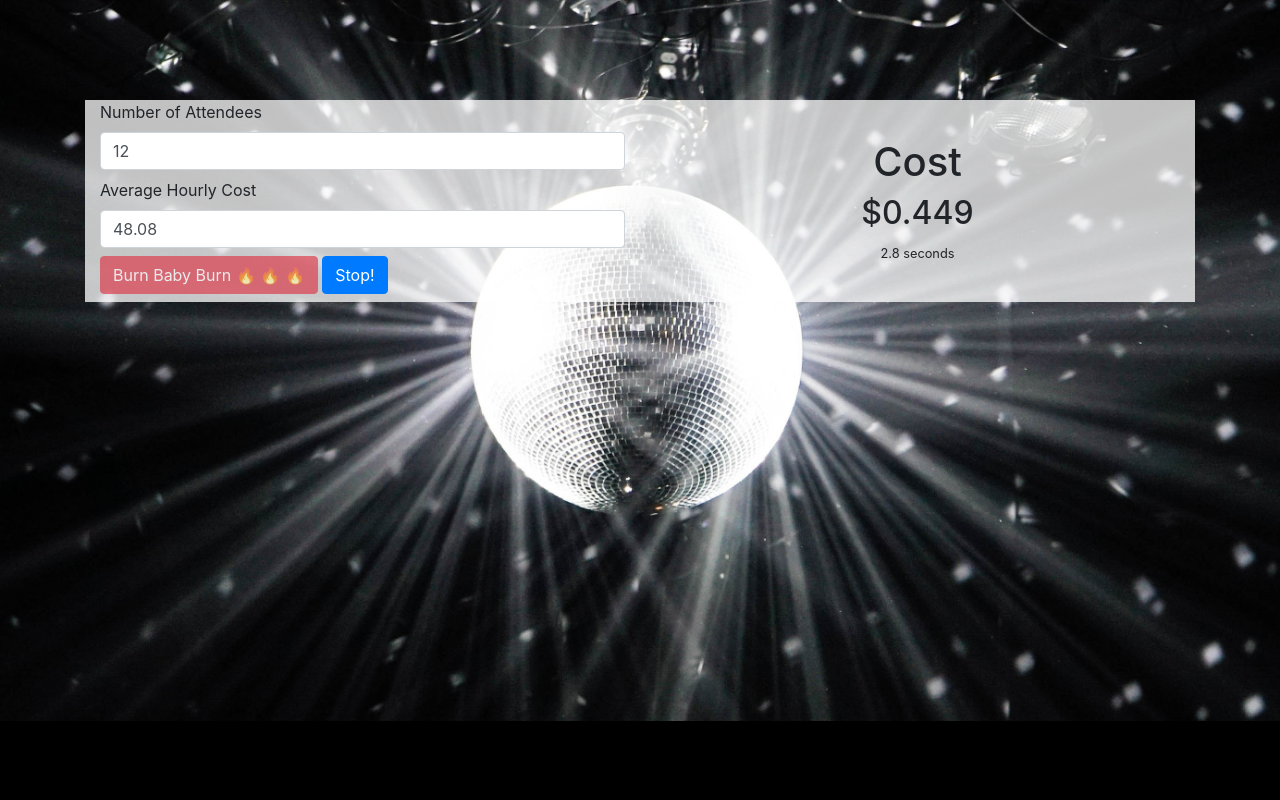
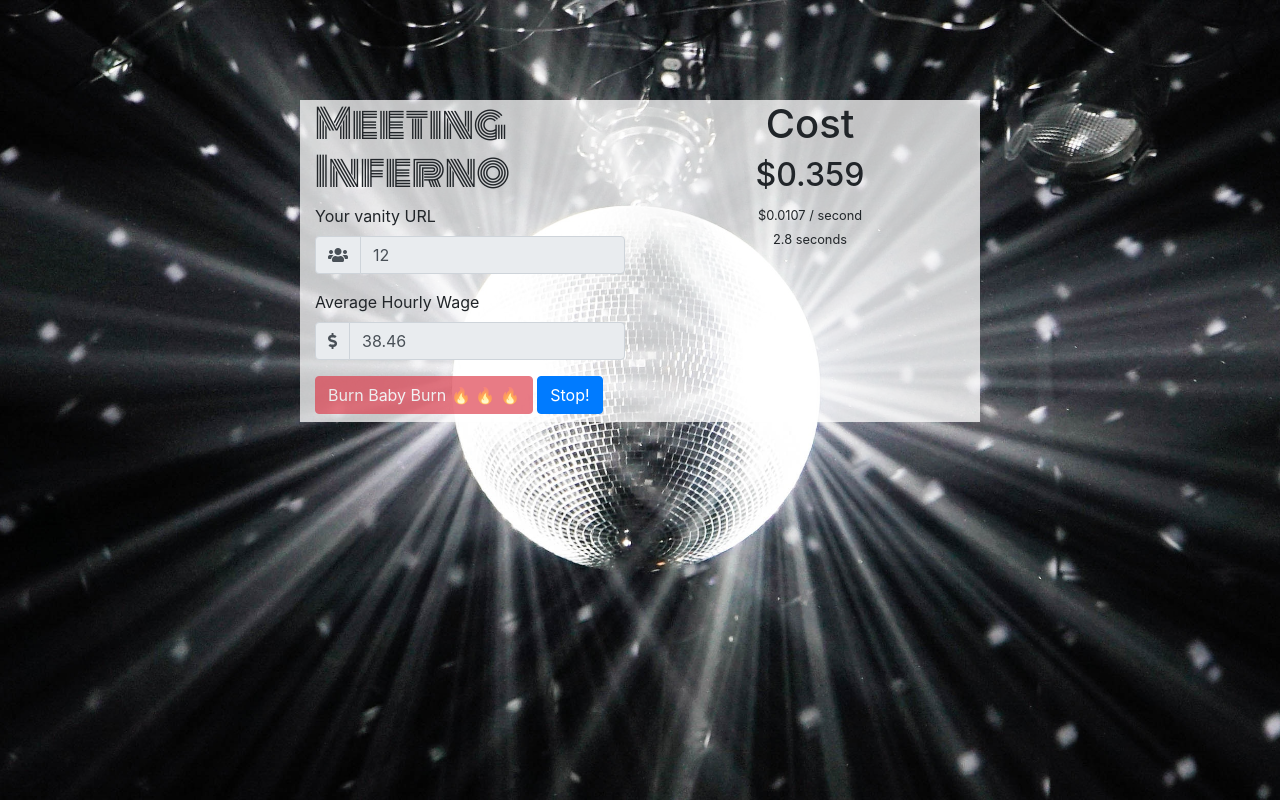
Before and after one commit to chaserx/burn_baby_burn, a plain HTML site: page index.html in a window 1280 px wide. Both pictures are taken after a click on the button "Burn Baby Burn 🔥 🔥 🔥". Drawn offline with nearby package versions, Linux system fonts and the light colour scheme.

Commit message:
i’ve been bad. this should have been multiple commits
adding font awesome
make the background image larger to cover the entire view
use bootstrap input groups
add fontawesome for input group addons
clean up the javascript

```diff
--- a/app.css
+++ b/app.css
@@ -1,10 +1,35 @@
-body,
 html {
-  background-image: url('greyson-joralemon-186357-unsplash.jpg');
-  background-repeat: no-repeat;
-  background-size: 100%;
   background-color: #000;
+}
+body {
+  height: 100%;
+}
+.top100 {
+  margin-top: 100px;
+}
+.container {
+  width: auto;
+  max-width: 680px;
+  padding: 0 15px;
+}
+.bg-image {
+  position: absolute;
+  top: 0;
+  left: 0;
+  width: 100%;
+  height: 100%;
+  z-index: 0;
+}
+img.bg-image {
+  object-fit: cover;
+}
+.cover {
+  z-index: 1;
+  background-color: rgba(255, 255, 255, 0.75);
 }
 .light-background {
   background-color: rgba(255, 255, 255, 0.75);
 }
+.seventies-font {
+  font-family: 'Monoton', cursive;
+}
--- a/index.html
+++ b/index.html
@@ -6,24 +6,40 @@
     <meta name="description" content="Made with redirected frustration during meetings. 👿">
     <link rel="stylesheet" href="https://stackpath.bootstrapcdn.com/bootstrap/4.1.0/css/bootstrap.min.css" integrity="sha384-9gVQ4dYFwwWSjIDZnLEWnxCjeSWFphJiwGPXr1jddIhOegiu1FwO5qRGvFXOdJZ4" crossorigin="anonymous">
     <link rel="stylesheet" type="text/css" href="app.css">
+    <link rel="stylesheet" href="https://use.fontawesome.com/releases/v5.1.1/css/all.css" integrity="sha384-O8whS3fhG2OnA5Kas0Y9l3cfpmYjapjI0E4theH4iuMD+pLhbf6JI0jIMfYcK3yZ" crossorigin="anonymous">
+    <link href="https://fonts.googleapis.com/css?family=Monoton" rel="stylesheet">
   </head>
   <body>
-    <div class="container" style="padding-top:100px">
-      <div class="d-flex flex-row justify-content-center align-items-center light-background">
-        <div class="col">
+    <img src="greyson-joralemon-186357-unsplash.jpg" class="bg-image" alt="">
+    <div class="container top100">
+      <div class="row">
+        <div class="col cover">
+          <h1 class="seventies-font">Meeting Inferno</h1>
           <form class="form">
-            <label for="inlineFormInputAttendees">Number of Attendees</label>
-            <input type="number" class="form-control mb-2 mr-sm-2" id="inlineFormInputAttendees" value="12" min="2" max="200" step="1">
+            <label for="inlineFormInputAttendees">Your vanity URL</label>
+            <div class="input-group mb-3">
+              <div class="input-group-prepend">
+                <span class="input-group-text" id="user-addon"><i class="fas fa-users"></i></span>
+              </div>
+              <input type="number" class="form-control" id="inlineFormInputAttendees" aria-describedby="user-addon" value="12" min="2" max="200" step="1">
+            </div>
 
-            <label for="inlineFormInputHourlyRate">Average Hourly Cost</label>
-            <input type="number" class="form-control mb-2 mr-sm-2" id="inlineFormInputHourlyRate" value="48.08" min="1.00" max="100.00" step="0.01">
+            <!-- TODO(chaserx): need an info icon with popup dialog to explain theh default value used here -->
+            <label for="inlineFormInputHourlyRate">Average Hourly Wage</label>
+            <div class="input-group mb-3">
+              <div class="input-group-prepend">
+                <span class="input-group-text" id="wage-addon"><i class="fas fa-dollar-sign"></i></span>
+              </div>
+              <input type="number" class="form-control" id="inlineFormInputHourlyRate" aria-describedby="wage-addon" value="38.46" min="1.00" max="100.00" step="0.01">
+            </div>
 
             <button type="submit" class="btn btn-danger mb-2 start-button">Burn Baby Burn 🔥 🔥 🔥</button>
             <button type="submit" class="btn btn-primary mb-2 stop-button" disabled>Stop!</button>
           </form>
         </div>
-        <div class="col text-center">
+        <div class="col text-center cover">
           <div class="cost"></div>
+          <!-- TODO(chaserx): it might be kinda fun to show some how much did this cost in 1977 when you cross certain amount boundaries. -->
         </div>
       </div>
     </div>
@@ -33,13 +49,23 @@
       var clockRunning = false;
       var startTime;
       var stopTime;
+      var interval;
+      var elapsedTime = 0.00;
+
+      function hourlyRateInput () {
+        return document.querySelector("#inlineFormInputHourlyRate");
+      }
+
+      function attendeeNumberInput () {
+        return document.querySelector("#inlineFormInputAttendees");
+      }
 
       function hourlyRate () {
-        return parseFloat(document.querySelector("#inlineFormInputHourlyRate").value);
+        return parseFloat(hourlyRateInput().value);
       }
 
       function attendeeNumber () {
-        return parseInt(document.querySelector("#inlineFormInputAttendees").value);
+        return parseInt(attendeeNumberInput().value);
       }
 
       function burnPerSecond () {
@@ -58,7 +84,6 @@
       function startTheClock () {
         clockRunning = true;
         startTime = new Date;
-        return;
       }
 
       function stopTheClock () {
@@ -66,36 +91,51 @@
       }
 
       function disableButton (buttonTarget) {
-        return document.querySelector(buttonTarget).disabled = true;
+        document.querySelector(buttonTarget).disabled = true;
       }
 
       function enableButton (buttonTarget) {
-        return document.querySelector(buttonTarget).disabled = false;
+        document.querySelector(buttonTarget).disabled = false;
       }
 
+      function disableInputs () {
+        hourlyRateInput().disabled = true;
+        attendeeNumberInput().disabled = true;
+      }
+
+      function enableInputs () {
+        hourlyRateInput().disabled = false;
+        attendeeNumberInput().disabled = false;
+      }
+
+      // NOTE(chaserx): it might be kind of neat to have a table of recent timings stored in localstorage; add to with a save button
+
       function renderDefault () {
-        const costHolder = document.querySelector('.cost')
-        var majorMinor = new Array("0", "00");
-        var html = `
-          <h1 class="cost-label">Cost</h1>
+        const costHolder = document.querySelector('.cost');
+        let majorMinor = new Array("0", "00");
+        let html = `
+          <h1 class="cost-label seventies-font">Cost</h1>
           <h2 class="count">$${majorMinor[0]}.${majorMinor[1]}</h2>
+          <small>$${burnPerSecond().toFixed(4)} / second</small>
           `
         costHolder.innerHTML = html;
       }
 
       function render () {
-        const costHolder = document.querySelector('.cost')
+        const costHolder = document.querySelector('.cost');
+        let majorMinor = new Array;
+        let currentTime;
+        // TODO(chaserx): need a little more detail here to make the start and stop action work correctly. Maybe like storing and using a stopTime; also maybe using the elapsedTime more globally
+        if (!clockRunning) return;
 
-        if (clockRunning) {
-          var elapsedTime = timeElaspedInSeconds(new Date, startTime);
-          var majorMinor = amountBurned(elapsedTime).toFixed(3).toString().split('.')
-        } else {
-          return;
-        }
+        elapsedTime = timeElaspedInSeconds(new Date, startTime);
+        majorMinor = amountBurned(elapsedTime).toFixed(3).toString().split('.')
 
-        var html = `
+        let html = `
           <h1 class="cost-label">Cost</h1>
           <h2 class="count">$${majorMinor[0]}.${majorMinor[1]}</h2>
+          <small>$${burnPerSecond().toFixed(4)} / second</small>
+          <br>
           <small>${elapsedTime.toFixed(1)} seconds</small>
           `
 
@@ -104,25 +144,30 @@
         });
       }
 
-      renderDefault();
+      // TODO(chaserx): a reset function that zeros out variables and renders the default would be a nice to have too. Reset button only available if the clock is not running.
 
-      var startButton = document.querySelector('.start-button');
-      var stopButton = document.querySelector('.stop-button');
+      const startButton = document.querySelector('.start-button');
+      const stopButton = document.querySelector('.stop-button');
 
       stopButton.addEventListener('click', function (event) {
         event.preventDefault();
         enableButton('.start-button')
         disableButton('.stop-button');
+        enableInputs();
         stopTheClock();
+        clearInterval(interval);
       })
 
       startButton.addEventListener('click', function (event) {
         event.preventDefault();
         disableButton('.start-button');
         enableButton('.stop-button')
+        disableInputs();
         startTheClock();
-        setInterval(render, 100);
+        interval = setInterval(render, 100);
       });
+
+      renderDefault();
     </script>
   </body>
 </html>
```
